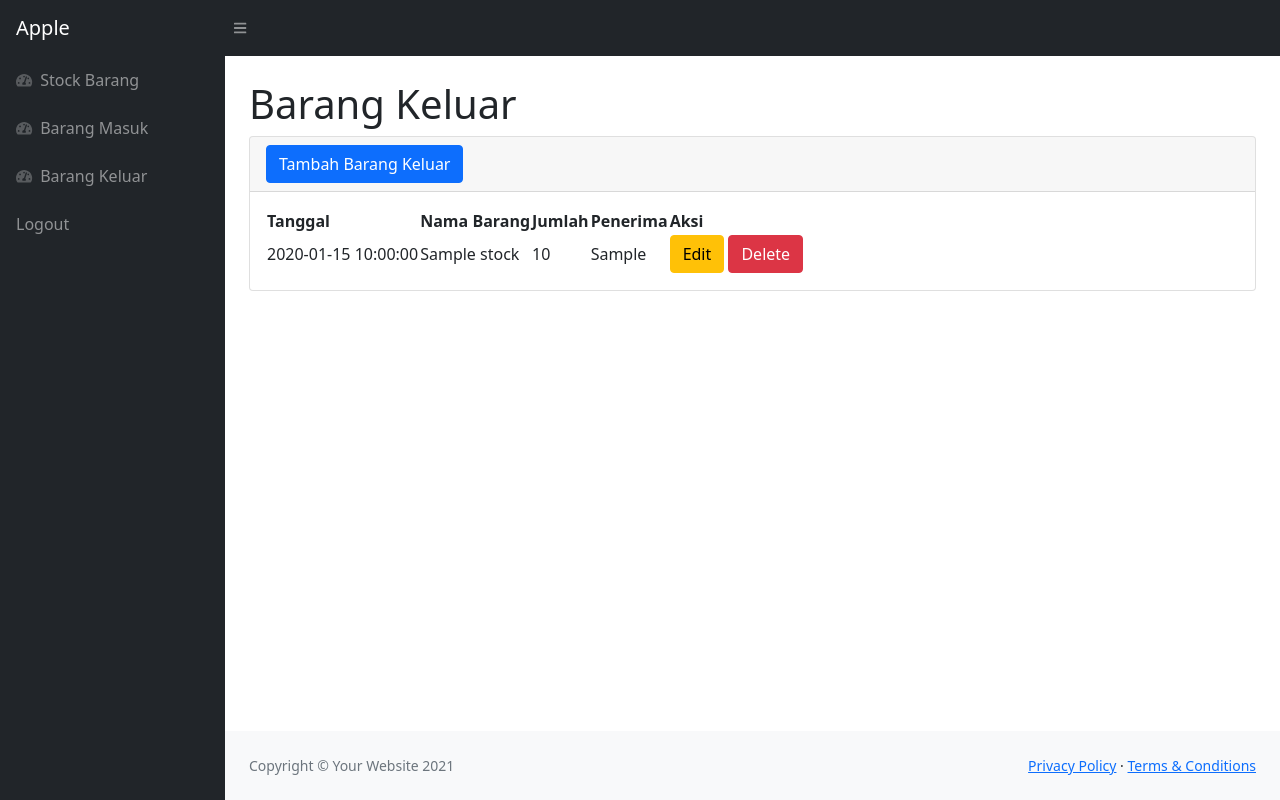
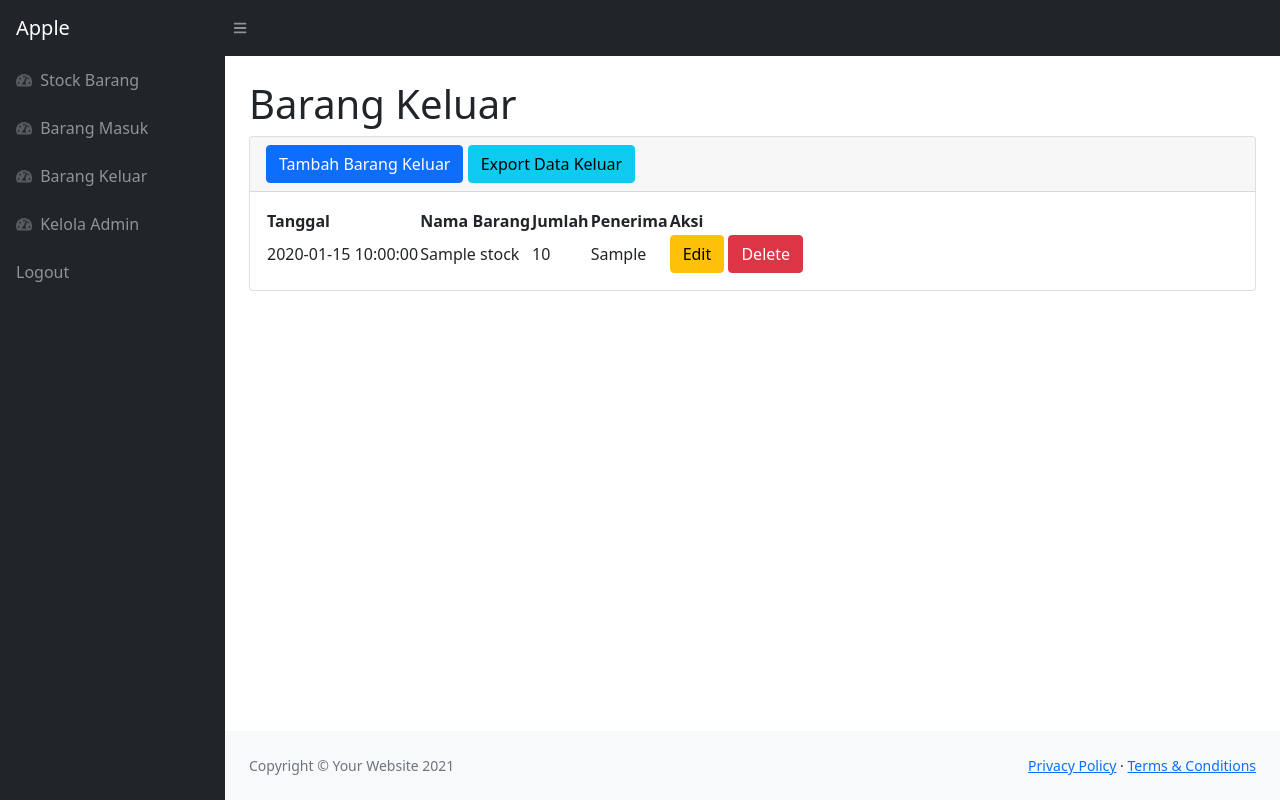
Before and after one commit to michelleprdd/stockbarang, a PHP site: page /keluar.php in a window 1280 px wide. Run offline with PHP 8.4, Linux system fonts and the light colour scheme; the visitor is signed in with stand-in values (Sample User, id 1); tables that the repository leaves empty or names only in its code hold one stand-in row (values such as "Sample post"); some libraries are stand-ins or nearby versions.

Commit message:
menambahkan tampilan di keluar.php
menambahkan tampilan kelola admin di menu navigasi sidebar & menambahkan button untuk print laporan data stok barang keluar

```diff
--- a/keluar.php
+++ b/keluar.php
@@ -40,6 +40,10 @@ require 'cek.php';
                                 <div class="sb-nav-link-icon"><i class="fas fa-tachometer-alt"></i></div>
                                 Barang Keluar
                             </a>
+                            <a class="nav-link" href="admin.php">
+                                <div class="sb-nav-link-icon"><i class="fas fa-tachometer-alt"></i></div>
+                                Kelola Admin
+                            </a>
                             <a class="nav-link" href="logout.php">
                                Logout
                             </a>
@@ -57,6 +61,7 @@ require 'cek.php';
                                 <button type="button" class="btn btn-primary" data-toggle="modal" data-target="#myModal">
                                     Tambah Barang Keluar
                                 </button>
+                                <a href="exportkeluar.php" class="btn btn-info"> Export Data Keluar </a>
                             </div>
                             <div class="card-body">
                                 <table id="datatablesSimple">
```
